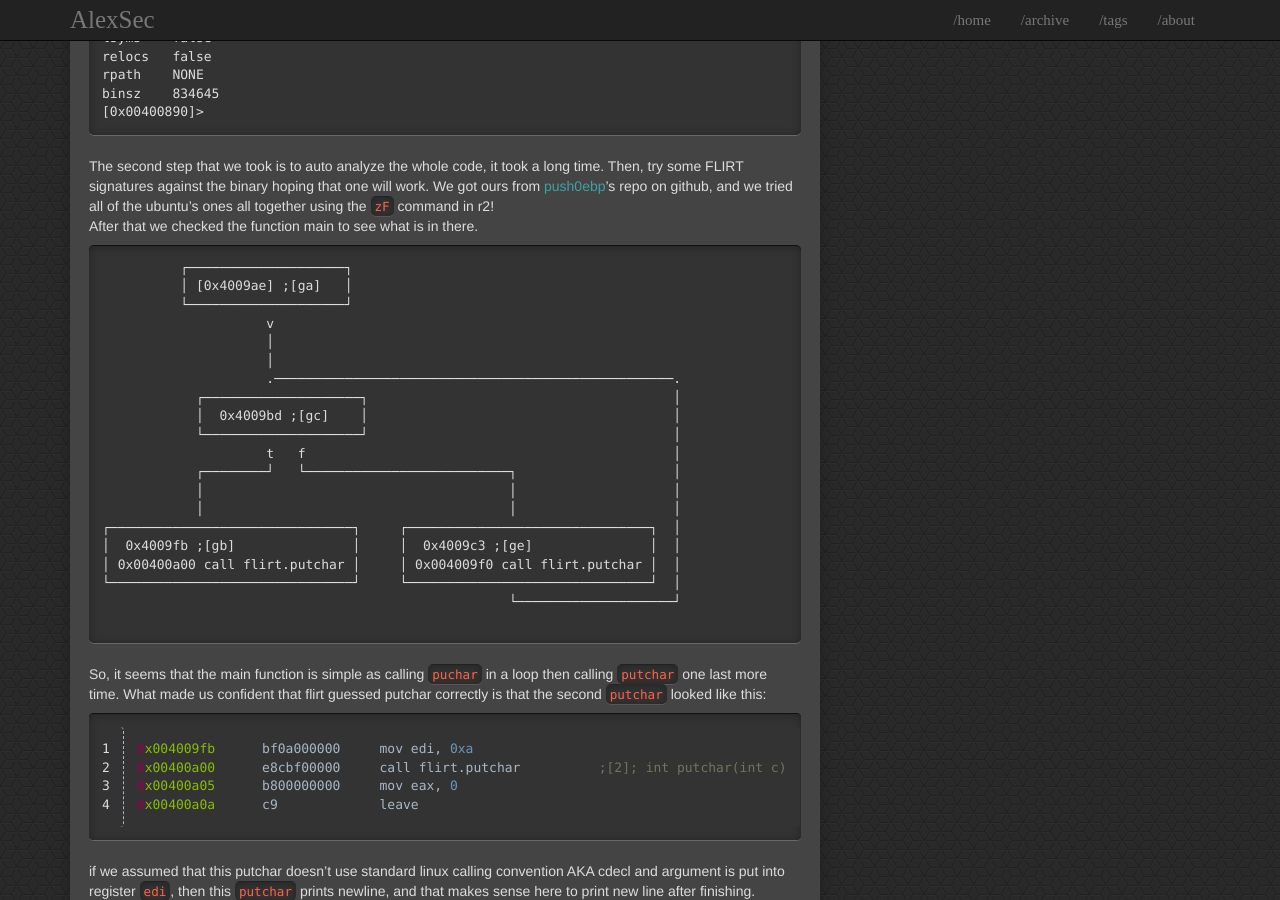
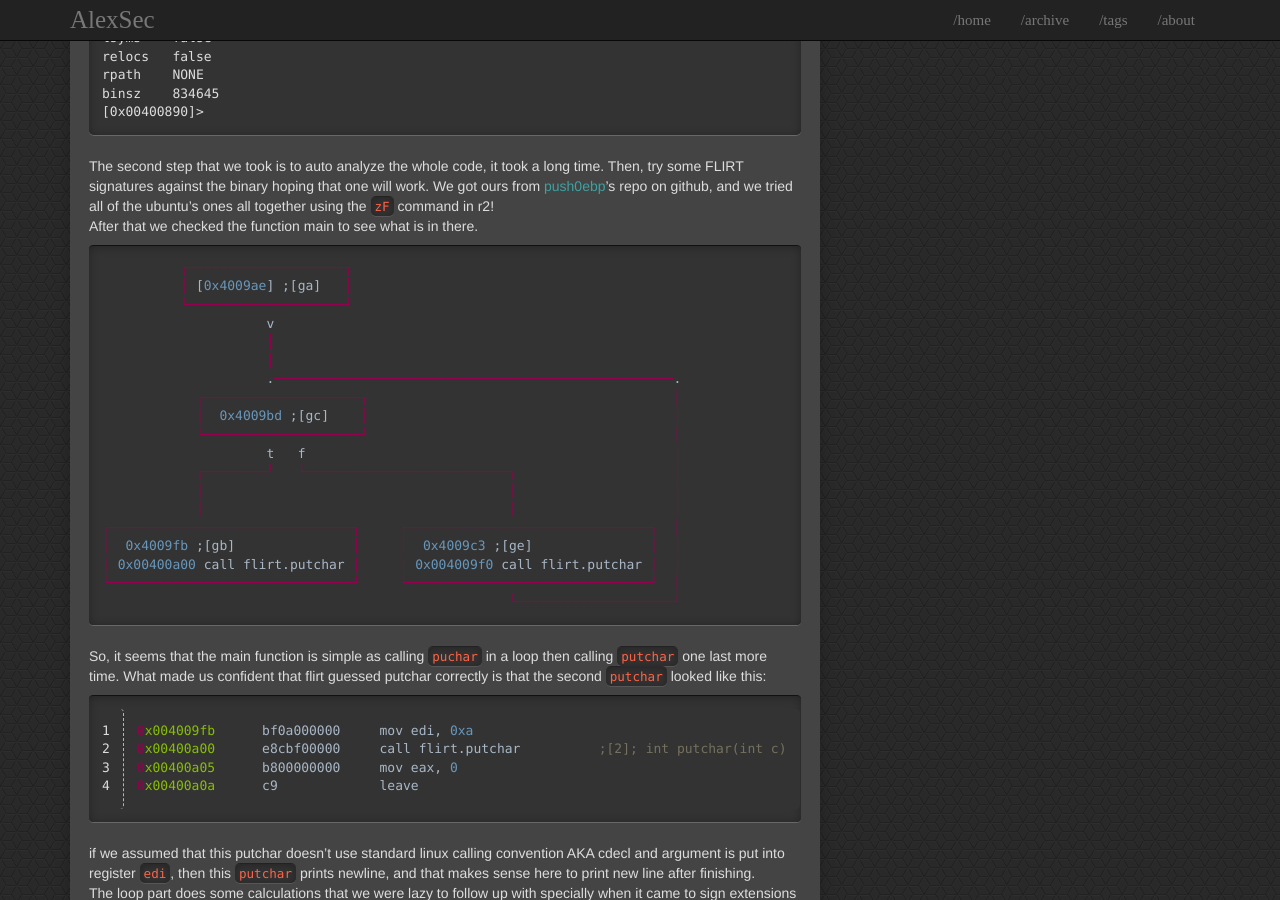
Before and after one commit to karembadawy/blog.alexsec.com, a Jekyll site: the page built from _posts/2017-3-11-library-book.md, in a window 1280 px wide and 900 px high, scrolled down 3461 px. Built offline with Jekyll 4.4.1, drawn with Linux system fonts in a browser that asks for light colours.

Commit message:
making graph doesn't overlapp

````diff
--- a/_posts/2017-3-11-library-book.md
+++ b/_posts/2017-3-11-library-book.md
@@ -178,7 +178,7 @@ binsz    834645
 ```
 The second step that we took is to auto analyze the whole code, it took a long time. Then, try some FLIRT signatures against the binary hoping that one will work. We got ours from [push0ebp](https://github.com/push0ebp/sig-database)’s repo on github, and we tried all of the ubuntu’s ones all together using the `zF` command in r2!
 After that we checked the function main to see what is in there.
-```
+{% highlight C %}
           ┌────────────────────┐
           │ [0x4009ae] ;[ga]   │
           └────────────────────┘
@@ -199,7 +199,7 @@ After that we checked the function main to see what is in there.
 └───────────────────────────────┘     └───────────────────────────────┘  │
                                                     └────────────────────┘
 
-```
+{% endhighlight C %}
 So, it seems that the main function is simple as calling `puchar` in a loop then calling `putchar` one last more time. What made us confident that flirt guessed putchar correctly is that the second `putchar` looked like this:
 {% highlight nasm linenos %}
 0x004009fb      bf0a000000     mov edi, 0xa
````
